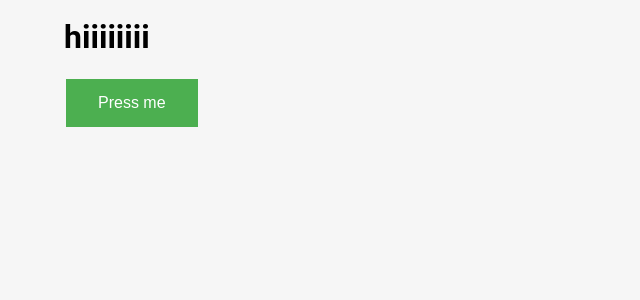
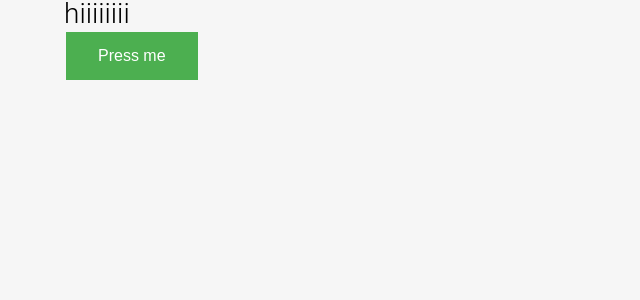
Before and after one commit to ShiraJosephS/gocode, a React (Create React App) app: page / in a window 1280 px wide. Shown: the top 300 px of the page, without its empty margins (0-640 px from the left). Built offline with nearby package versions, Linux system fonts and the light colour scheme.

Commit message:
task-2.5

```diff
--- a/src/App.css
+++ b/src/App.css
@@ -1,4 +1,4 @@
-/* .App {
+.App {
   text-align: center;
 }
 
@@ -35,22 +35,4 @@
   to {
     transform: rotate(360deg);
   }
-} */
-/* .block {
-  display: block;
 }
-.none {
-  display: none;
-} */
-.button {
-  background-color: #4caf50;
-  border: none;
-  color: white;
-  padding: 15px 32px;
-  text-align: center;
-  text-decoration: none;
-  display: inline-block;
-  font-size: 16px;
-  margin: 4px 2px;
-  cursor: pointer;
-}
--- a/src/App.js
+++ b/src/App.js
@@ -5,6 +5,7 @@ import React, { useState } from "react";
 import { Icon } from "@iconify/react";
 import Header from "./Components/Header/Header";
 import Products from "./Components/Products/Products";
+import Taskone from "./Components/Tasks/Taskone";
 function App() {
   // const productsDetails = [
   //   {
@@ -274,22 +275,22 @@ function App() {
   //     },
   //   },
   // ];
-  const [text, setText] = useState(true);
+  // const products = productsDetails;
+
+  // const categories = products
+  //   .map((p) => p.category)
+  //   .filter((value, index, array) => array.indexOf(value) === index);
+  // console.log(categories);
   return (
     // <React.Fragment>
     //   <div className="App">
-    //     <Header />
+    //     <Header   categoryList={categories}/>
     //     <Products productsDetails={productsDetails} />
     //   </div>
     // </React.Fragment>
-
-    <div>
-      <h1>{text ? "hiiiiiiii" : ""}</h1>
-      <button className="button" onClick={() => setText(!text)}>
-        Press me
-      </button>
-    </div>
+    <Taskone/>
   );
 }
 
+
 export default App;
--- a/src/Components/Header/Header.js
+++ b/src/Components/Header/Header.js
@@ -1,5 +1,6 @@
 import "./Header.css";
-function Header() {
+function Header(categoryList) {
+
   return (
     <nav className="product-filter">
       <h1>Jackets</h1>
--- /dev/null
+++ b/src/Components/Tasks/Taskone.css
@@ -0,0 +1,18 @@
+/* .block {
+  display: block;
+}
+.none {
+  display: none;
+} */
+.button {
+  background-color: #4caf50;
+  border: none;
+  color: white;
+  padding: 15px 32px;
+  text-align: center;
+  text-decoration: none;
+  display: inline-block;
+  font-size: 16px;
+  margin: 4px 2px;
+  cursor: pointer;
+}
--- /dev/null
+++ b/src/Components/Tasks/Taskone.js
@@ -0,0 +1,18 @@
+
+import "./Taskone.css";
+import React, { useState } from "react";
+
+
+function Taskone() {
+  const [text, setText] = useState(true);
+  return (
+    <div>
+     { text &&<h1> hiiiiiiii</h1>}
+      <button className="button" onClick={() => setText(!text)}>
+        Press me
+      </button>
+    </div>
+  );
+}
+
+export default Taskone;
--- a/src/index.css
+++ b/src/index.css
@@ -1,4 +1,3 @@
-/*
 body {
   margin: 0;
   font-family: -apple-system, BlinkMacSystemFont, "Segoe UI", "Roboto", "Oxygen",
@@ -162,7 +161,7 @@ body {
 }
 
 /* Typography */
-/*
+
 h1 {
   font-size: 28px;
   font-weight: 300;
@@ -178,4 +177,3 @@ h6 {
   color: #666;
   font-size: 14px;
 }
- */
```
